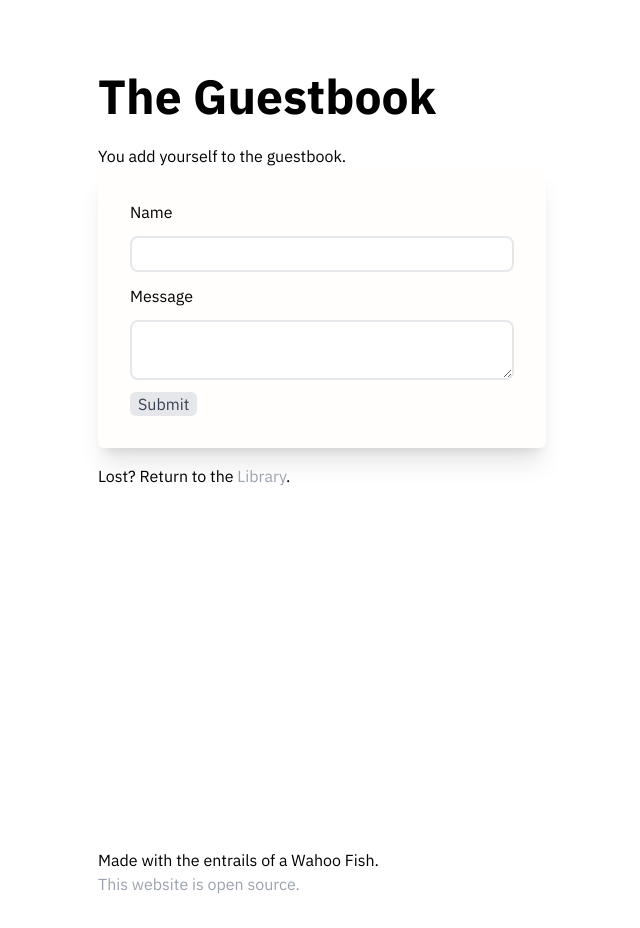
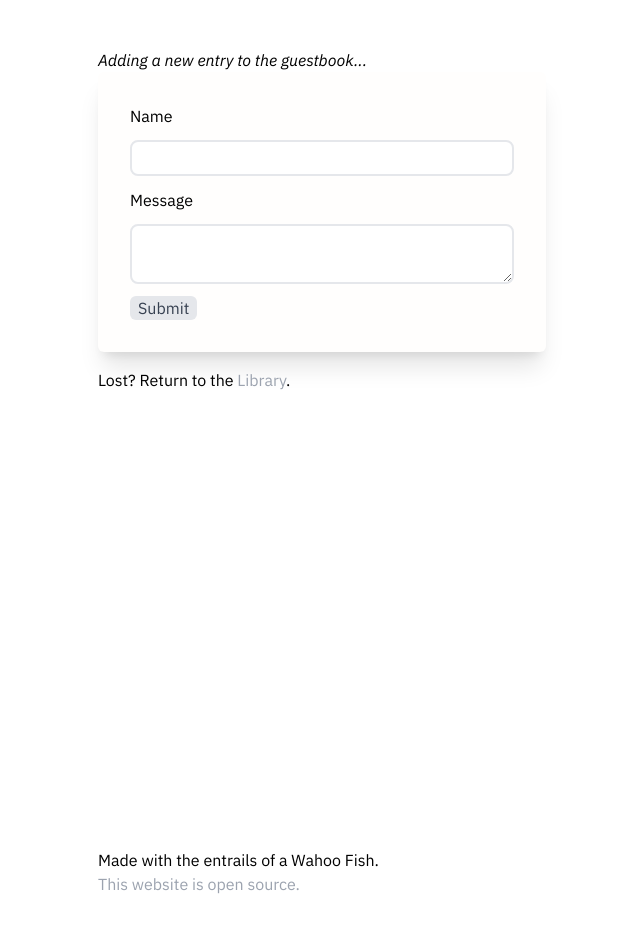
Before and after one commit to exu3/site, a Next.js app: page /book/new in a window 1280 px wide. Shown: the whole page, without its empty margins (190-830 px from the left). Built offline with nearby package versions, Linux system fonts and the light colour scheme; a web font is replaced by a local one.

Commit message:
Make things a bit nicer

```diff
--- a/components/guestbook/Entry.tsx
+++ b/components/guestbook/Entry.tsx
@@ -3,9 +3,8 @@ import { formatDate } from "../../lib/date";
 export default function Entry({ name, message, createdAt }): JSX.Element {
   return (
     <div>
-      <p className="text-sm">
-        <span>{name}</span> on{" "}
-        <span className="text-gray-800">{formatDate(createdAt)}</span>
+      <p className="text-sm text-gray-500">
+        <span>{name}</span> on <span>{formatDate(createdAt)}</span>
       </p>
       <pre>{message}</pre>
     </div>
--- a/pages/book.tsx
+++ b/pages/book.tsx
@@ -10,7 +10,7 @@ const GuestBook = ({ records }) => {
         <p className="italic">
           You find yourself in the <strong>Library</strong>.
         </p>
-        <p className="italic">You see a guestbook.</p>
+        <p className="italic">👁️ You see a guestbook.</p>
         <p>
           You can{" "}
           <Link href="/book/new">
--- a/pages/book/new.tsx
+++ b/pages/book/new.tsx
@@ -45,9 +45,9 @@ export const GuestbookNew = () => {
     }
   };
   return (
-    <Layout heading="The Guestbook" showNav={false}>
+    <Layout heading="" showNav={false}>
       <div>
-        <p>You add yourself to the guestbook.</p>
+        <p className="italic">Adding a new entry to the guestbook...</p>
       </div>
       <div className="card max-w-min">
         <form onSubmit={handleSubmit} className="flex flex-col space-y-3 w-96">
```
